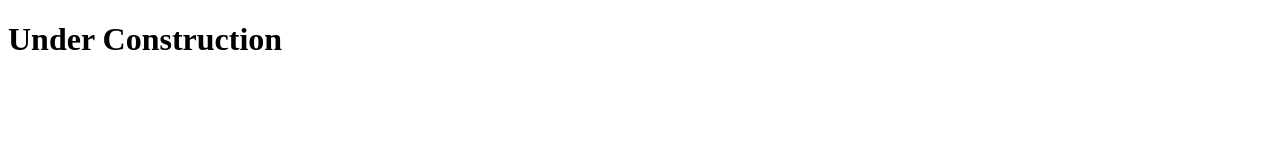
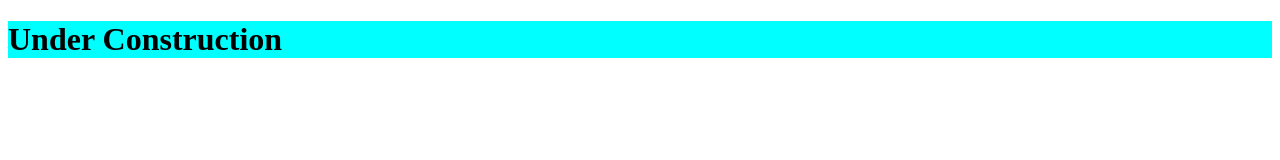
Before and after one commit to Uttam-UP/portfolio.website, a plain HTML site: page index.html in a window 1280 px wide. Drawn offline with Linux system fonts and the light colour scheme; files whose address does not match are found by name.

Commit message:
css styles added

```diff
--- /dev/null
+++ b/CSS/style.css
@@ -0,0 +1,3 @@
+h1{
+    background-color: aqua;
+}
--- a/index.html
+++ b/index.html
@@ -3,9 +3,25 @@
 	<head>
 			<meta charset="utf-8">
 			<meta name="viewport" content="width=device-width, initial-scale=1">
+
+			<link rel="stylesheet" href="D:\Uttam Portfolio\CSS\style.css">
+
 			<title>Uttam's Portfolio</title>
+
+
 	</head>
 	<body>
+
+
+
+
 	<h1>Under Construction</h1>
+
+
+
+
+
+
+
 </body>
 </html>
```
Lines whose indentation alone changed are shown as unchanged.
